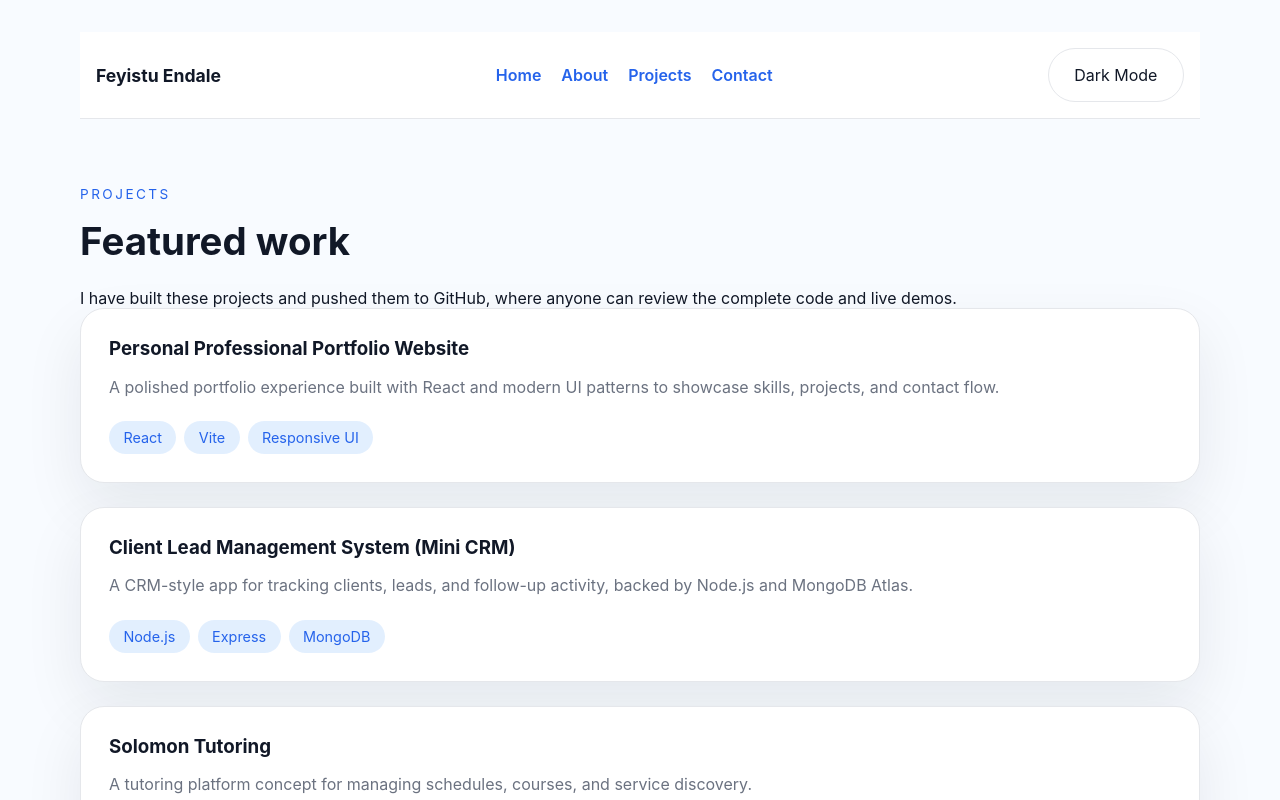
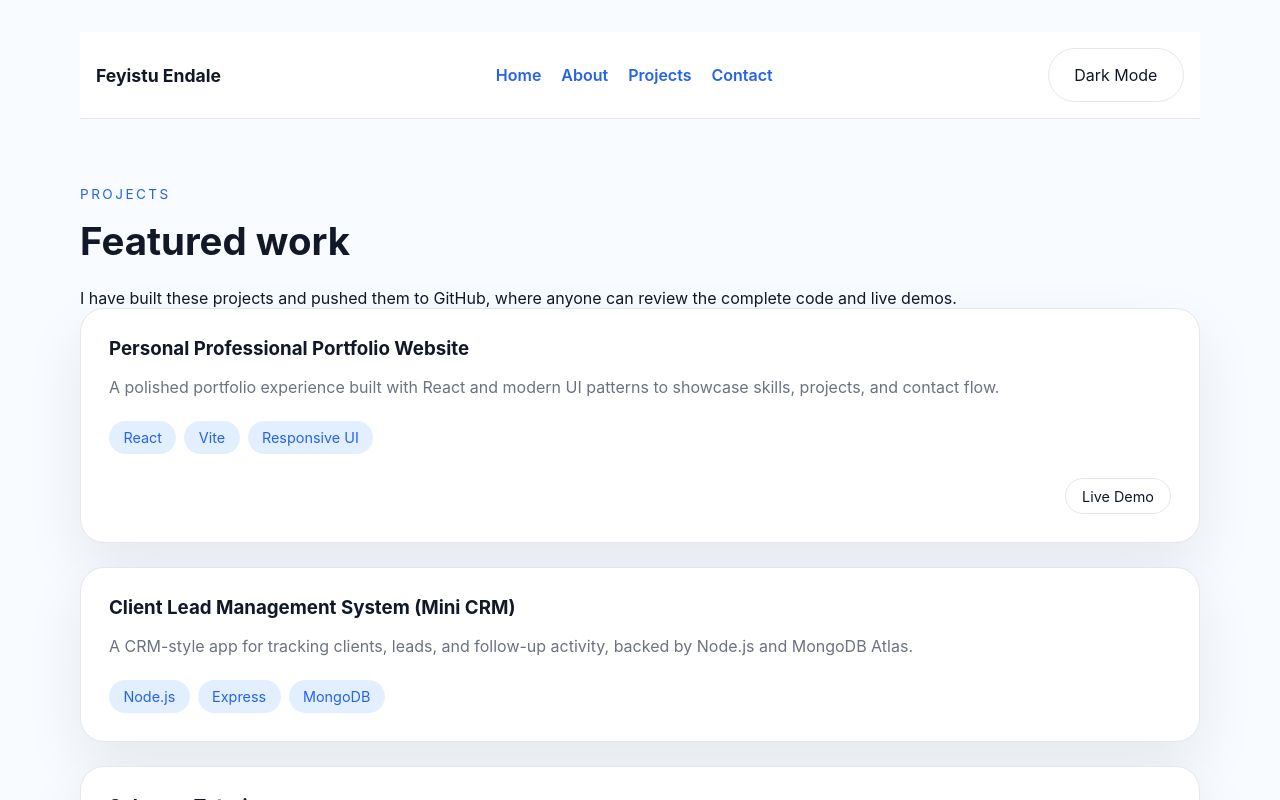
Before and after one commit to feyistu123/FUTURE_FS_01, a React (Vite) app in the folder frontend/: page /projects in a window 1280 px wide. Shown: the top 800 px of the page. Built offline with nearby package versions, Linux system fonts and the light colour scheme.

Commit message:
add live demo button to the projects

```diff
--- a/frontend/src/data/model.js
+++ b/frontend/src/data/model.js
@@ -25,7 +25,8 @@ export const projects = [
   {
     title: 'Personal Professional Portfolio Website',
     description: 'A polished portfolio experience built with React and modern UI patterns to showcase skills, projects, and contact flow.',
-    tags: ['React', 'Vite', 'Responsive UI']
+    tags: ['React', 'Vite', 'Responsive UI'],
+    liveDemo: 'https://feyistu-endale-profile.onrender.com/'
   },
   {
     title: 'Client Lead Management System (Mini CRM)',
@@ -35,7 +36,8 @@ export const projects = [
   {
     title: 'Solomon Tutoring',
     description: 'A tutoring platform concept for managing schedules, courses, and service discovery.',
-    tags: ['JavaScript', 'HTML', 'CSS']
+    tags: ['JavaScript', 'HTML', 'CSS'],
+    liveDemo: 'https://solomon-tutoring-frontend.onrender.com'
   },
   {
     title: 'Search Algorithm Visualizer',
--- a/frontend/src/index.css
+++ b/frontend/src/index.css
@@ -168,6 +168,22 @@ h2 {
   font-size: 0.9rem;
 }
 
+  .project-card-footer {
+    margin-top: 1.5rem;
+    display: flex;
+    justify-content: flex-end;
+  }
+
+  .button.small {
+    padding: 0.55rem 1rem;
+    font-size: 0.9rem;
+  }
+
+  .button.secondary.small {
+    border-color: var(--border);
+    background: rgba(255, 255, 255, 0.06);
+  }
+
 .contact-form {
   display: grid;
   gap: 1rem;
--- a/frontend/src/pages/Projects.jsx
+++ b/frontend/src/pages/Projects.jsx
@@ -18,6 +18,18 @@ export default function Projects() {
                 <span key={tag}>{tag}</span>
               ))}
             </div>
+            {project.liveDemo && (
+              <div className="project-card-footer">
+                <a
+                  href={project.liveDemo}
+                  target="_blank"
+                  rel="noreferrer"
+                  className="button secondary small"
+                >
+                  Live Demo
+                </a>
+              </div>
+            )}
           </article>
         ))}
       </div>
```
